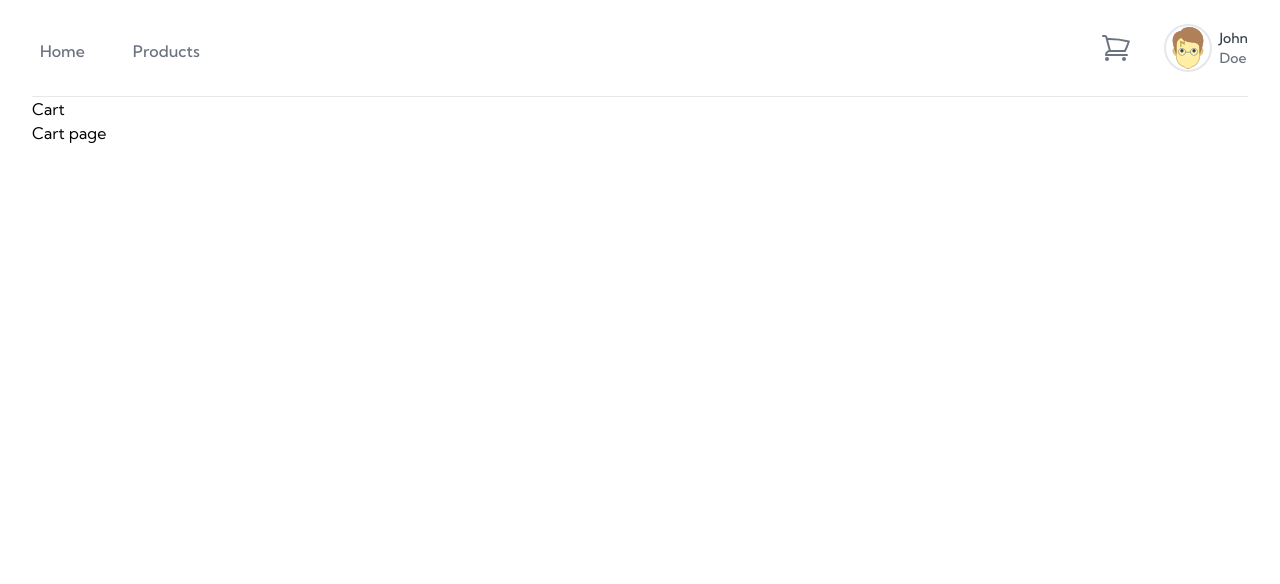
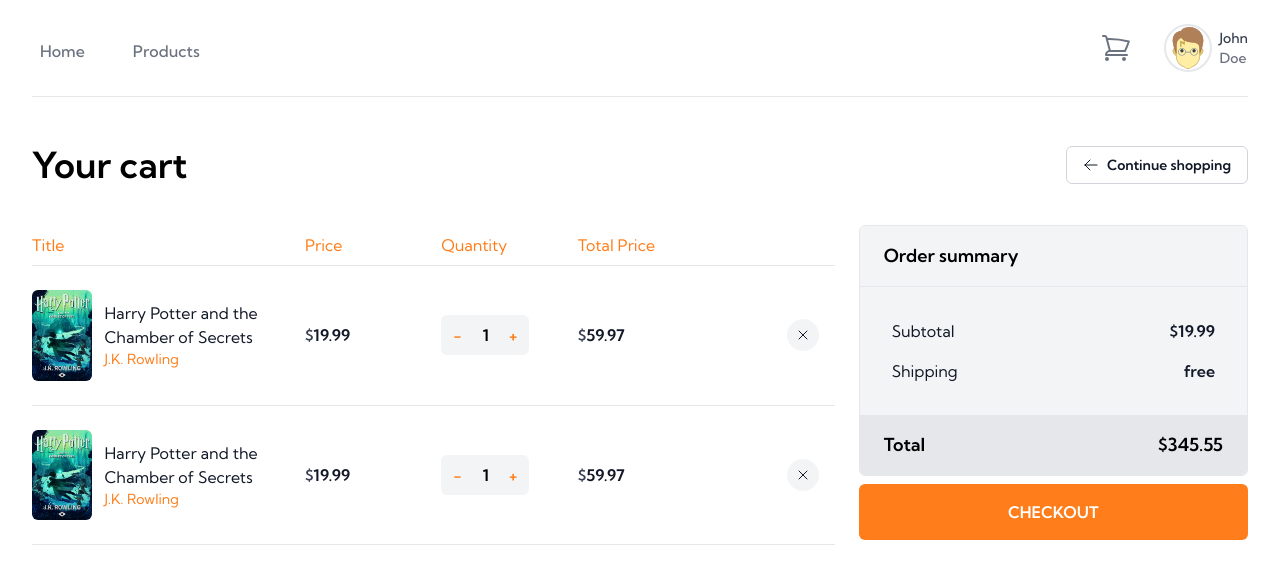
Before and after one commit to jillo-abdullahi/e-commerce-bookstore, a Next.js app: page /cart in a window 1280 px wide. Shown: the top 584 px of the page. Built offline with nearby package versions, Linux system fonts and the light colour scheme.

Commit message:
add cart page

```diff
--- a/src/app/cart/page.tsx
+++ b/src/app/cart/page.tsx
@@ -1,8 +1,46 @@
+"use client";
+
+import { ArrowLeftIcon } from "@heroicons/react/24/outline";
+import Link from "next/link";
+import CartItem from "@/components/CartItem";
+import CartSummary from "@/components/CartSummary";
+
 export default function CartPage() {
   return (
-    <div>
-      <h1>Cart</h1>
-      <p>Cart page</p>
+    <div className="container mx-auto pt-12 pb-24">
+      {/* cart header  */}
+      <div className="flex items-center justify-between mb-10">
+        <h1 className="text-2xl sm:text-4xl font-bold">Your cart</h1>
+
+        <Link
+          href="/products"
+          className="flex items-center justify-center rounded-md border border-gray-300 hover:bg-orange hover:border-orange transition-all duration-200 ease-linear group space-x-2 py-2 px-4"
+        >
+          <ArrowLeftIcon className="h-4 w-4 text-gray-900 group-hover:text-white" />
+          <button className="text-gray-900 group-hover:text-white text-sm font-bold">
+            Continue shopping
+          </button>
+        </Link>
+      </div>
+
+      {/* cart items */}
+      <div className="grid grid-cols-1 lg:grid-cols-12 gap-0 sm:gap-x-6">
+        <div className="mb-6 lg:col-span-8">
+          <div className="hidden sm:grid grid-cols-6 gap-x-4 py-2 border-b border-gray-200">
+            <div className="col-span-3 lg:col-span-2 text-orange">Title</div>
+            <div className="text-orange hidden lg:block">Price</div>
+            <div className="text-orange">Quantity</div>
+            <div className="text-orange hidden lg:block">Total Price</div>
+            <div className="text-orange text-left"></div>
+          </div>
+          <CartItem />
+          <CartItem />
+        </div>
+        {/* cart summary */}
+        <div className="lg:col-span-4">
+          <CartSummary />
+        </div>
+      </div>
     </div>
   );
 }
--- a/src/app/globals.css
+++ b/src/app/globals.css
@@ -1,8 +1,6 @@
 @tailwind base;
 @tailwind components;
 @tailwind utilities;
-
-
 
 body {
   color: rgb(var(--foreground-rgb));
@@ -13,3 +11,11 @@ body {
     )
     rgb(var(--background-start-rgb));
 }
+
+.card {
+  transition: transform 0.5s;
+  transform-style: preserve-3d;
+}
+.card:hover {
+  transform: perspective(1000px) rotateY(10deg);
+}
--- a/src/app/products/[productId]/page.tsx
+++ b/src/app/products/[productId]/page.tsx
@@ -6,6 +6,7 @@ import Image from "next/image";
 import { ShoppingCartIcon } from "@heroicons/react/24/outline";
 import { booksList, authorInfo } from "@/utils/constants";
 import { Product } from "@/types";
+import { QuantityButton } from "@/components/Buttons";
 
 export default function ProductItemPage() {
   const [product, setProduct] = useState<Product | null>(null);
@@ -67,29 +68,7 @@ export default function ProductItemPage() {
 
           {/* add to cart button */}
           <div className="flex space-x-2 items-start justify-center sm:justify-start">
-            <div className="isolate inline-flex rounded-md items-center">
-              <button
-                type="button"
-                className="relative inline-flex items-center rounded-l-md bg-gray-100 px-3 py-2 font-semibold text-orange focus:z-10"
-                onClick={() =>
-                  setQuantity((prevState) =>
-                    prevState >= 1 ? prevState - 1 : prevState
-                  )
-                }
-              >
-                -
-              </button>
-              <span className="text-center font-bold w-10 bg-gray-100 h-full py-2 ">
-                {quantity}
-              </span>
-              <button
-                type="button"
-                className="relative -ml-px inline-flex items-center rounded-r-md  border-transparent bg-gray-100 px-3 py-2 font-semibold text-orange focus:z-10 flex-shrink-0"
-                onClick={() => setQuantity(quantity + 1)}
-              >
-                +
-              </button>
-            </div>
+            <QuantityButton quantity={quantity} setQuantity={setQuantity} />
             <button className="flex items-center justify-center space-x-3 rounded-md px-6 py-2 bg-orange hover:bg-opacity-80">
               <ShoppingCartIcon
                 className="block h-4 w-4 text-white"
--- a/src/app/products/page.tsx
+++ b/src/app/products/page.tsx
@@ -5,7 +5,7 @@ import { booksList } from "@/utils/constants";
 export default function ProductsPage() {
   return (
     <div className="container mx-auto pt-12 pb-24">
-      <h1 className="text-4xl font-bold mb-12">Products</h1>
+      <h1 className="text-2xl sm:text-4xl font-bold mb-10">Products</h1>
       <div className="grid grid-cols-1 sm:grid-cols-2 md:grid-cols-3 lg:grid-cols-4 gap-8">
         {/* book tiles */}
         {}
--- /dev/null
+++ b/src/components/Buttons.tsx
@@ -0,0 +1,41 @@
+'use client';
+
+import { Dispatch, SetStateAction } from "react";
+
+interface QuantityButtonProps {
+  quantity: number;
+  setQuantity: Dispatch<SetStateAction<number>>;
+}
+
+const QuantityButton: React.FC<QuantityButtonProps> = ({
+  quantity,
+  setQuantity,
+}) => {
+  return (
+    <div className="isolate inline-flex rounded-md items-center">
+      <button
+        type="button"
+        className="relative inline-flex items-center rounded-l-md bg-gray-100 px-3 py-2 font-semibold text-orange focus:z-10"
+        onClick={() =>
+          setQuantity((prevState) =>
+            prevState >= 1 ? prevState - 1 : prevState
+          )
+        }
+      >
+        -
+      </button>
+      <span className="text-center font-bold w-6 bg-gray-100 h-full py-2 ">
+        {quantity}
+      </span>
+      <button
+        type="button"
+        className="relative -ml-px inline-flex items-center rounded-r-md  border-transparent bg-gray-100 px-3 py-2 font-semibold text-orange focus:z-10 flex-shrink-0"
+        onClick={() => setQuantity(quantity + 1)}
+      >
+        +
+      </button>
+    </div>
+  );
+};
+
+export { QuantityButton };
--- /dev/null
+++ b/src/components/CartItem.tsx
@@ -0,0 +1,64 @@
+import Image from "next/image";
+import { XCircleIcon, XMarkIcon } from "@heroicons/react/24/outline";
+import ColumnItem from "@/components/ColumnItem";
+import { QuantityButton } from "@/components/Buttons";
+
+const CartItem = () => {
+  return (
+    <div className="border-b border-gray-200 grid grid-cols-3 sm:grid-cols-4 lg:grid-cols-6 gap-4 py-6">
+      <div className="flex items-center justify-start space-x-3 col-span-2">
+        <div className="flex items-center justify-start">
+          <Image
+            src="/images/book-1.jpeg"
+            width={100}
+            height={150}
+            alt="thumbnail"
+            className="rounded-md"
+          />
+        </div>
+        <div className="text-gray-900 text-left">
+          <p className="text-gray-900">
+            Harry Potter and the Chamber of Secrets
+          </p>
+          <p className="text-orange text-sm">J.K. Rowling</p>
+          <div className="flex lg:hidden items-center justify-start font-bold">
+            <span className="text-gray-700">$</span>
+            <span className="text-gray-900">19.99</span>
+          </div>
+        </div>
+      </div>
+
+      {/* price  */}
+      <div className="hidden lg:flex items-center justify-start font-bold h-full">
+        <span className="text-gray-700">$</span>
+        <span className="text-gray-900">19.99</span>
+      </div>
+
+      {/* quantity  */}
+      <div className="hidden sm:block">
+        <ColumnItem>
+          <QuantityButton quantity={1} setQuantity={() => {}} />
+        </ColumnItem>
+      </div>
+
+      {/* total price  */}
+      <div className="hidden lg:block">
+        <ColumnItem>
+          <div className="flex items-center justify-start font-bold">
+            <span className="text-gray-700">$</span>
+            <span className="text-gray-900">{19.99 * 3}</span>
+          </div>
+        </ColumnItem>
+      </div>
+
+      {/* remove item   */}
+      <div className="flex items-center justify-end h-full pr-4">
+        <button className="group rounded-full bg-gray-100 p-2 hover:bg-red-500">
+          <XMarkIcon className="h-4 w-4 text-gray-900 group-hover:text-white" />
+        </button>
+      </div>
+    </div>
+  );
+};
+
+export default CartItem;
--- /dev/null
+++ b/src/components/CartSummary.tsx
@@ -0,0 +1,32 @@
+const CartSummary = () => {
+  return (
+    <>
+      <div className="rounded-md flex flex-col border border-gray-200 overflow-hidden">
+        <p className="font-bold text-lg bg-gray-100 px-6 py-4 border-b border-gray-200">
+          Order summary
+        </p>
+        <div className="p-8 bg-gray-100 space-y-4">
+          <div className="flex items-center justify-between">
+            <p className="text-gray-900">Subtotal</p>
+            <p className="text-gray-900 font-bold">$19.99</p>
+          </div>
+          <div className="flex items-center justify-between">
+            <p className="text-gray-900">Shipping</p>
+            <p className="text-gray-900 font-bold">free</p>
+          </div>
+        </div>
+        <div className="flex items-center justify-between px-6 bg-gray-200 py-4">
+          <p className="text-lg font-bold">Total</p>
+          <p className="text-lg font-bold">$345.55</p>
+        </div>
+
+        {/* checkout button  */}
+      </div>
+      <button className="rounded-md px-6 py-4 bg-orange hover:bg-opacity-80 mt-2 w-full">
+        <span className="text-white font-bold uppercase">checkout</span>
+      </button>
+    </>
+  );
+};
+
+export default CartSummary;
--- /dev/null
+++ b/src/components/ColumnItem.tsx
@@ -0,0 +1,9 @@
+const ColumnItem: React.FC<{
+  children: React.ReactNode;
+}> = ({ children }) => {
+  return (
+    <div className="flex items-center justify-start h-full">{children}</div>
+  );
+};
+
+export default ColumnItem;
--- a/src/components/ProductTile.tsx
+++ b/src/components/ProductTile.tsx
@@ -10,7 +10,7 @@ const ProductTile = ({ product }: { product: Product }) => {
         alt={product.title}
         width={400}
         height={600}
-        className="rounded-lg hover:shadow-2xl transition-shadow duration-200 ease-linear shadow-inner"
+        className="rounded-lg shadow card"
       />
     </Link>
   );
```
Also changed, not shown: src/types.ts (+8 -0 lines).
